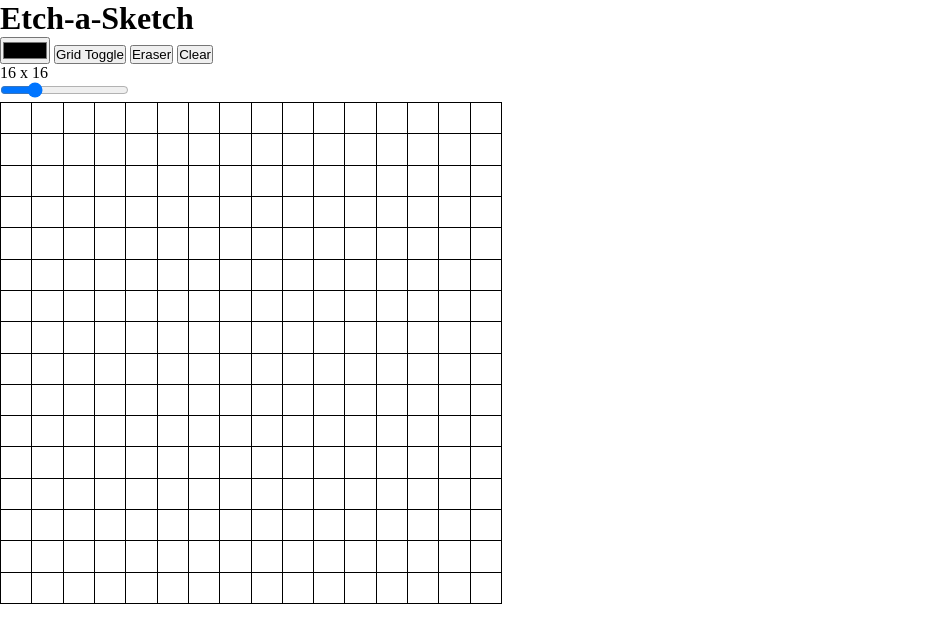
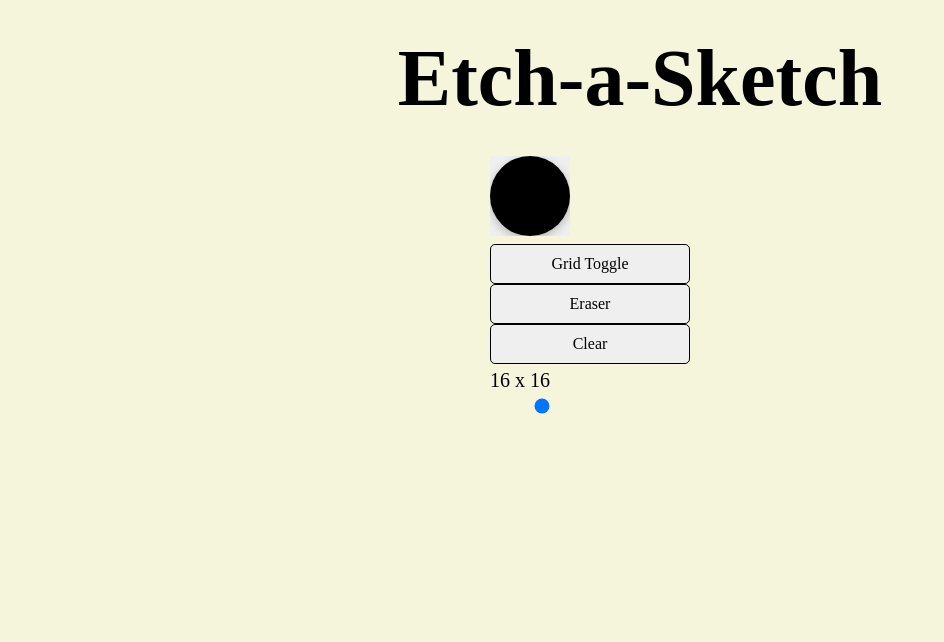
Before and after one commit to koskurita/etch-a-sketch, a plain HTML site: page index.html in a window 1280 px wide. Shown: the whole page, without its empty margins (0-944 px from the left). Drawn offline with Linux system fonts and the light colour scheme.

Commit message:
add parts of css

```diff
--- a/index.html
+++ b/index.html
@@ -7,10 +7,10 @@
     <link rel="stylesheet" href="style.css" />
 </head>
 <body>
-    <header class="header">
-        <h1>Etch-a-Sketch</h1>
+    <header class="class-header">
+        <h1 class="class-title">Etch-a-Sketch</h1>
     </header>
-    <main class="main">
+    <main class="class-main">
         <div class="settings">
             <div>
                 <input id="colorPicker" type="color" />
--- a/script.js
+++ b/script.js
@@ -5,6 +5,7 @@ let gridSize = DEFAULT_SIZE;
 let gridMode = true;
 let eraserMode = false;
 let gridColor = "black";
+const eraserColor = "white";
 
 
 let mouseDown = false;
@@ -27,6 +28,7 @@ clearbtn.addEventListener('click',resetGrid);
 eraserbtn.addEventListener('click', eraserToggle);
 colorPicker.addEventListener('input', setGridColor);
 sizeSlider.addEventListener('click', updateGridSize);
+
 
 function toggleGridGap() {
     if (gridMode){
@@ -63,14 +65,14 @@ function setGridColor(e) {
 function updateGridSize(e){
     console.log(e.type);
     gridSize = e.target.value;
+    updateGridDimension(gridSize);
     resetGrid();
 }
 
 
-
-
-
-
+function updateGridDimension(size){
+    gridDimension.innerHTML = `${size} x ${size}`;
+}
 
 function setUpGrid(num) {
     grid.style.gridTemplateColumns = `repeat(${num}, 1fr)`;
@@ -88,8 +90,14 @@ function setUpGrid(num) {
 function changeGridColor(e) {
     if (e.type === "mouseover" & mouseDown === false) return;
 
-    e.target.style.backgroundColor = gridColor;
-    console.log(e.type);
+    switch (eraserMode){
+        case true:
+            e.target.style.backgroundColor = eraserColor;
+            break;
+        case false:
+            e.target.style.backgroundColor = gridColor;
+            break;
+    }
 }
 
 setUpGrid(gridSize);
--- a/style.css
+++ b/style.css
@@ -10,6 +10,119 @@ html {
     position: relative;
     min-height: 100%;
 }
+
+body {
+    background-color: beige;
+    color: black;
+    line-height: 1.6;
+}
+h1 {
+    line-height: 1.2;
+}
+
+/* define the default look */
+button, input {
+    width: 100%;
+    border: none;
+    color: inherit;
+    font-family: inherit;
+    font-size: inherit;
+    cursor: pointer;
+    outline: none;
+}
+
+/* HEADER */
+
+.class-header {
+    padding: 30px 0;
+}
+
+.class-title {
+    text-align: center;
+    font-size: 80px;
+}
+
+/* MAIN */
+
+.class-main {
+    display: flex;
+    align-items: center;
+    justify-content: center;
+    gap: 100px;
+    max-width: 1000px;
+    margin: 0 auto;
+}
+
+.settings {
+    display: flex;
+    flex-direction: column;
+    align-items: center;
+    justify-content: center;
+    gap: 30px;
+    width: 200px;
+}
+
+/* define button layout*/
+button {
+    padding: 10px 20px;
+    border: 1px solid black;
+    border-radius: 5px;;
+}
+
+button:active {
+    background-color: black;
+    color: white;
+}
+
+button,
+input[type='color'] {
+    transition: transform 0.05s ease-in-out;
+}
+
+button:hover,
+input[type='color'] {
+    transition: transform 0.05s ease-in-out;
+}
+
+button:hover,
+input[type='color']:hover {
+    transform: scale(1.05);
+}
+
+/*  normal size when user clicks, so it feels like they are pressing a button */
+input[type='color']:active {
+    transition: transform 0.05s ease-in-out;
+    transform:scale(1);
+}
+
+input[type='color'] {
+    /* -webkit-appearance: none; */
+    width: 80px;
+    height: 80px;
+    border: none;
+}
+
+input[type='color']::-webkit-color-swatch-wrapper {
+    padding: 0;
+}
+
+input[type='color']::-webkit-color-swatch {
+    border: none;
+    border-radius: 100px;
+    box-shadow: rgba(0, 0, 0, 0.24) 0px 3px 8px;
+}
+
+.grid-size {
+    /* margin-bottom: -20px; */
+    font-size: 20px;
+}
+
+input[type='range'] {
+    -webkit-appearance: none;
+    background-color: beige;
+
+
+
 
 .grid {
     box-sizing: content-box;
```
